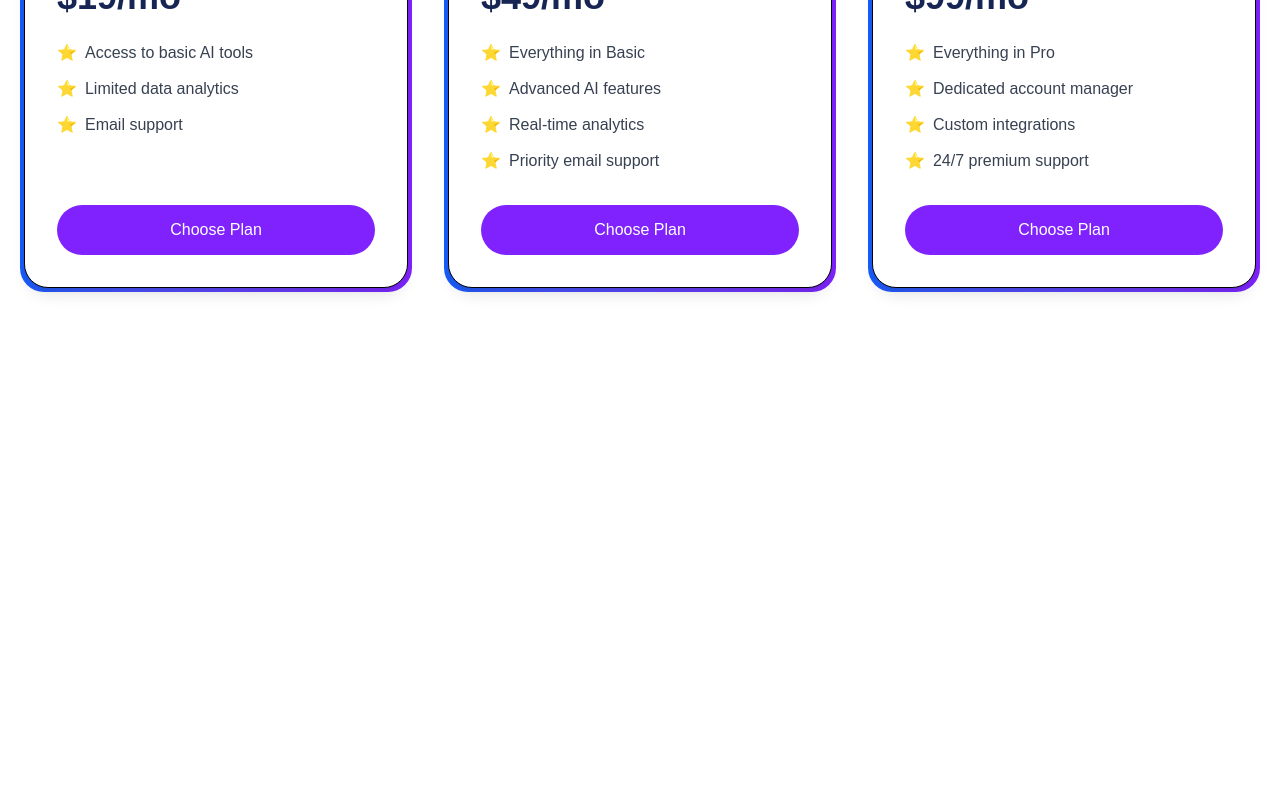
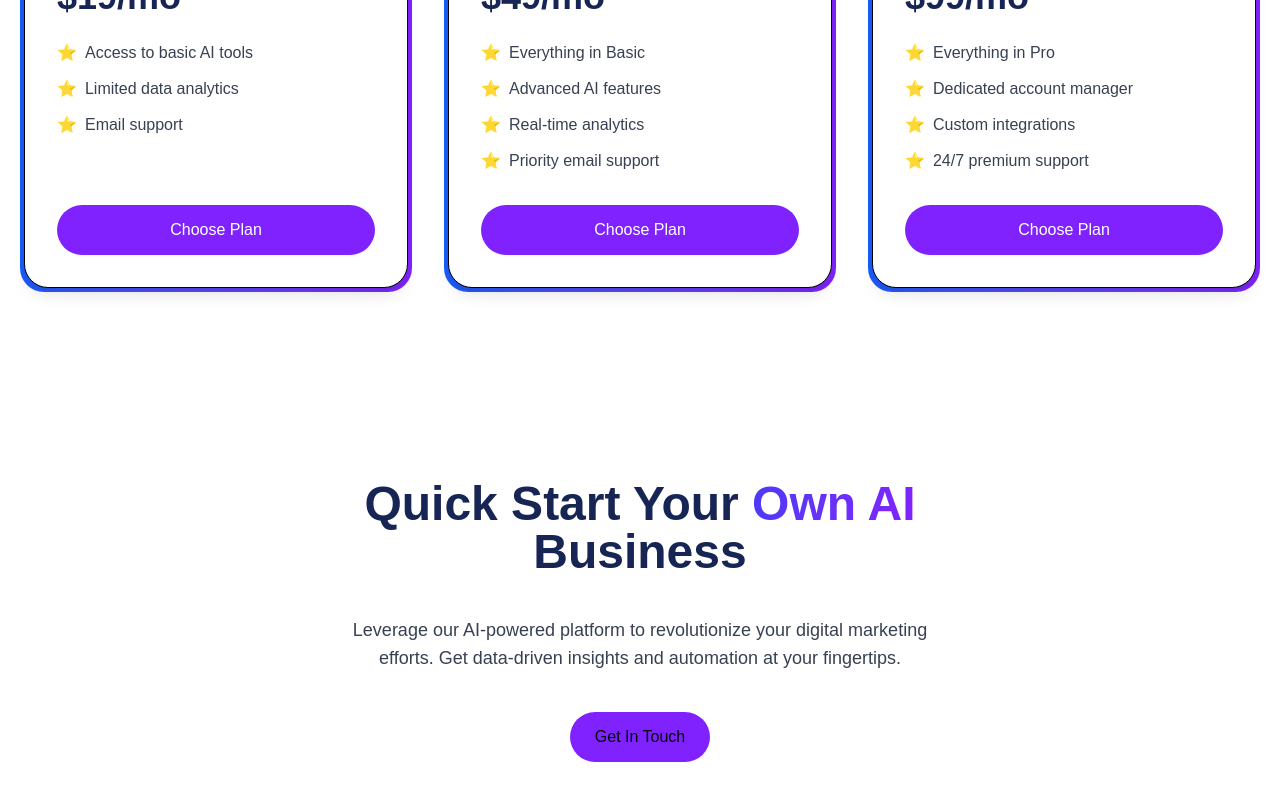
Before and after one commit to abhijit69-ui/saas-landing-page, a React (Vite) app: page / in a window 1280 px wide. Shown: the part 2504-3304 px from the top of the page. Before the commit the page ends 2816 px from the top, so only its background shows below. Built offline with nearby package versions, Linux system fonts and the light colour scheme.

Commit message:
Call to action

```diff
--- a/src/App.tsx
+++ b/src/App.tsx
@@ -1,6 +1,7 @@
 import Layout from './components/Layout';
 import AboutUs from './components/sections/AboutUs';
 import Brands from './components/sections/Brands';
+import CallToAction from './components/sections/CallToAction';
 import Hero from './components/sections/Hero';
 import Pricing from './components/sections/Pricing';
 import Services from './components/sections/Services';
@@ -13,6 +14,7 @@
       <Services />
       <AboutUs />
       <Pricing />
+      <CallToAction />
     </Layout>
   );
 };
--- /dev/null
+++ b/src/components/sections/CallToAction.tsx
@@ -0,0 +1,39 @@
+import Button from '../shared/Button';
+import Container from '../shared/Container';
+import Paragraph from '../shared/Paragraph';
+
+const CallToAction = () => {
+  return (
+    <section className='pb-20 relative'>
+      <Container>
+        <div className='relative rounded-2xl overflow-hidden'>
+          <div
+            className='relative z-10 mx-auto text-center max-w-xl md:max-w-2xl py-8
+          md:py-10 px-6 md:px-8'
+          >
+            <h1 className='text-3xl sm:text-4xl md:text-5xl font-bold text-heading-1'>
+              Quick Start Your{' '}
+              <span
+                className='text-transparent bg-clip-text bg-gradient-to-r
+              from-indigo-600 to-violet-600'
+              >
+                Own AI
+              </span>{' '}
+              Business
+            </h1>
+            <Paragraph className='pt-10'>
+              Leverage our AI-powered platform to revolutionize your digital
+              marketing efforts. Get data-driven insights and automation at your
+              fingertips.
+            </Paragraph>
+            <div className='mx-auto max-w-md sm:max-w-xl pt-10 dark:text-white'>
+              <Button>Get In Touch</Button>
+            </div>
+          </div>
+        </div>
+      </Container>
+    </section>
+  );
+};
+
+export default CallToAction;
```
